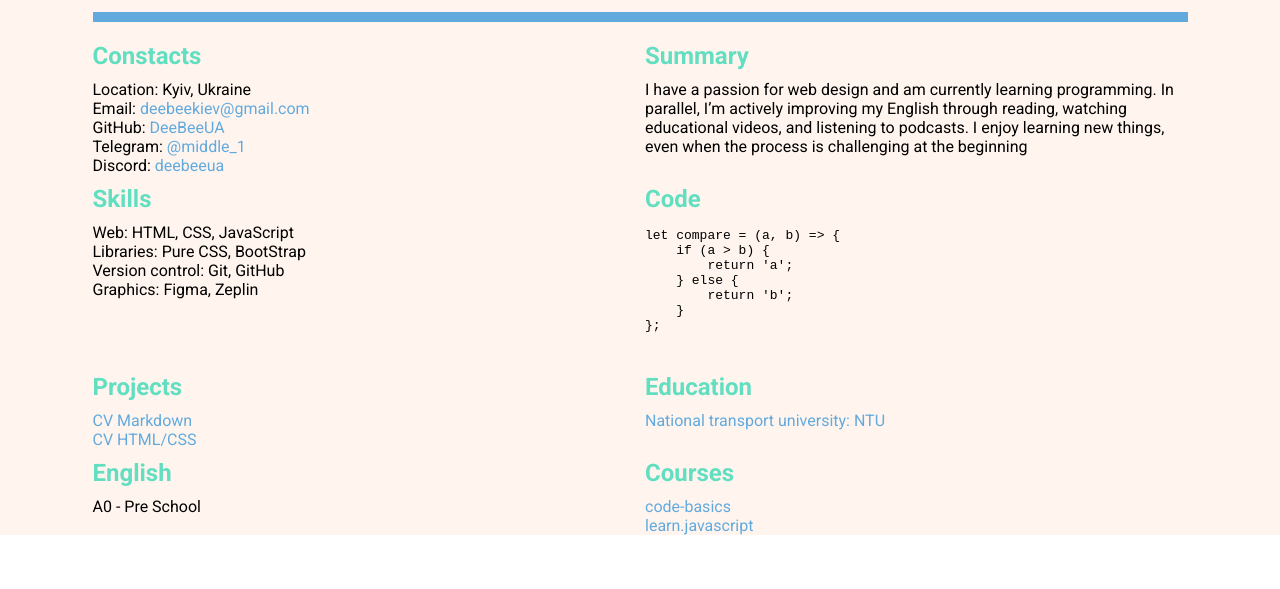
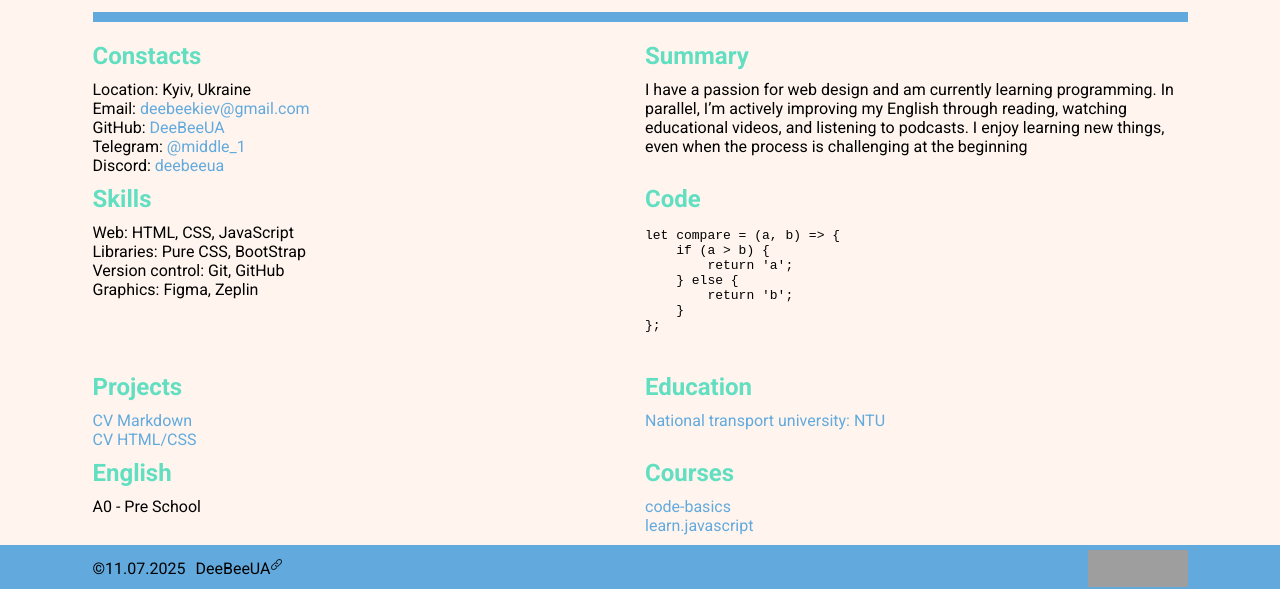
Before and after one commit to DeeBeeUA/rsschool-cv, a plain HTML site: page index.html in a window 1280 px wide. Shown: the part 297-886 px from the top of the page. Before the commit the page ends 832 px from the top, so only its background shows below. Drawn offline with Linux system fonts and the light colour scheme; grey boxes are pictures that could not be loaded; a web font is replaced by a local one.

Commit message:
feat: add footet section and add favicon

```diff
--- a/css/style.css
+++ b/css/style.css
@@ -131,6 +131,7 @@ img {
 /* About Section */
 
 .about {
+    padding-bottom: 10px;
     background-color: #FFF5EE;
 }
 
@@ -157,3 +158,43 @@ img {
 .about__descr {
     margin-top: 10px;
 }
+
+/* footer */
+
+.footer {
+    min-height: 47.13px;
+    background-color: #62AADE;
+    padding: 5px 0;
+}
+
+.footer__wrapper {
+    display: flex;
+    justify-content: space-between;
+}
+
+.footer__container {
+    display: flex;
+    align-items: center;
+    gap: 10px;
+}
+
+.footer__link-github {
+    position: relative;
+}
+
+.footer__link-github::after {
+    position: absolute;
+    content: '';
+    display: inline-block;
+    width: 11px;
+    height: 11px;
+    background-image: url('../icons/free-icon-unlink-149919.png');
+    background-size: contain;
+    background-repeat: no-repeat;
+    background-position: center;
+}
+
+.footer__logo-img {
+    width: 100px;
+    height: 37px;
+}
--- a/index.html
+++ b/index.html
@@ -10,6 +10,7 @@
     <link
         href="https://fonts.googleapis.com/css2?family=MuseoModerno:ital,wght@0,100..900;1,100..900&family=Roboto:ital,wght@0,100..900;1,100..900&display=swap"
         rel="stylesheet">
+    <link rel="icon" type="image/svg+xml" href="favicon.svg">
     <link rel="stylesheet" href="css/style.css">
 </head>
 
@@ -148,6 +149,20 @@ let compare = (a, b) => {
             </div>
         </section>
     </main>
+    <footer class="footer">
+        <div class="container">
+            <div class="footer__wrapper">
+                <div class="footer__container">
+                    <div class="footer__date">&#169;11.07.2025</div>
+                    <a href="https://github.com/DeeBeeUA" class="footer__link-github" target="_blank">DeeBeeUA</a>
+                </div>
+                <a href="https://rs.school/courses/javascript-ru" class="footer__logo-link" target="_blank">
+                    <img src="https://raw.githubusercontent.com/rolling-scopes-school/tasks/b26a2d42335feffe9cfc3d73accdf61e420917da/tasks/cv/rs-school-logo.svg"
+                        alt="logo-school" class="footer__logo-img">
+                </a>
+            </div>
+        </div>
+    </footer>
 </body>
 
 </html>
```
Also changed, not shown: favicon.svg (added), icons/free-icon-unlink-149919.png (added).
